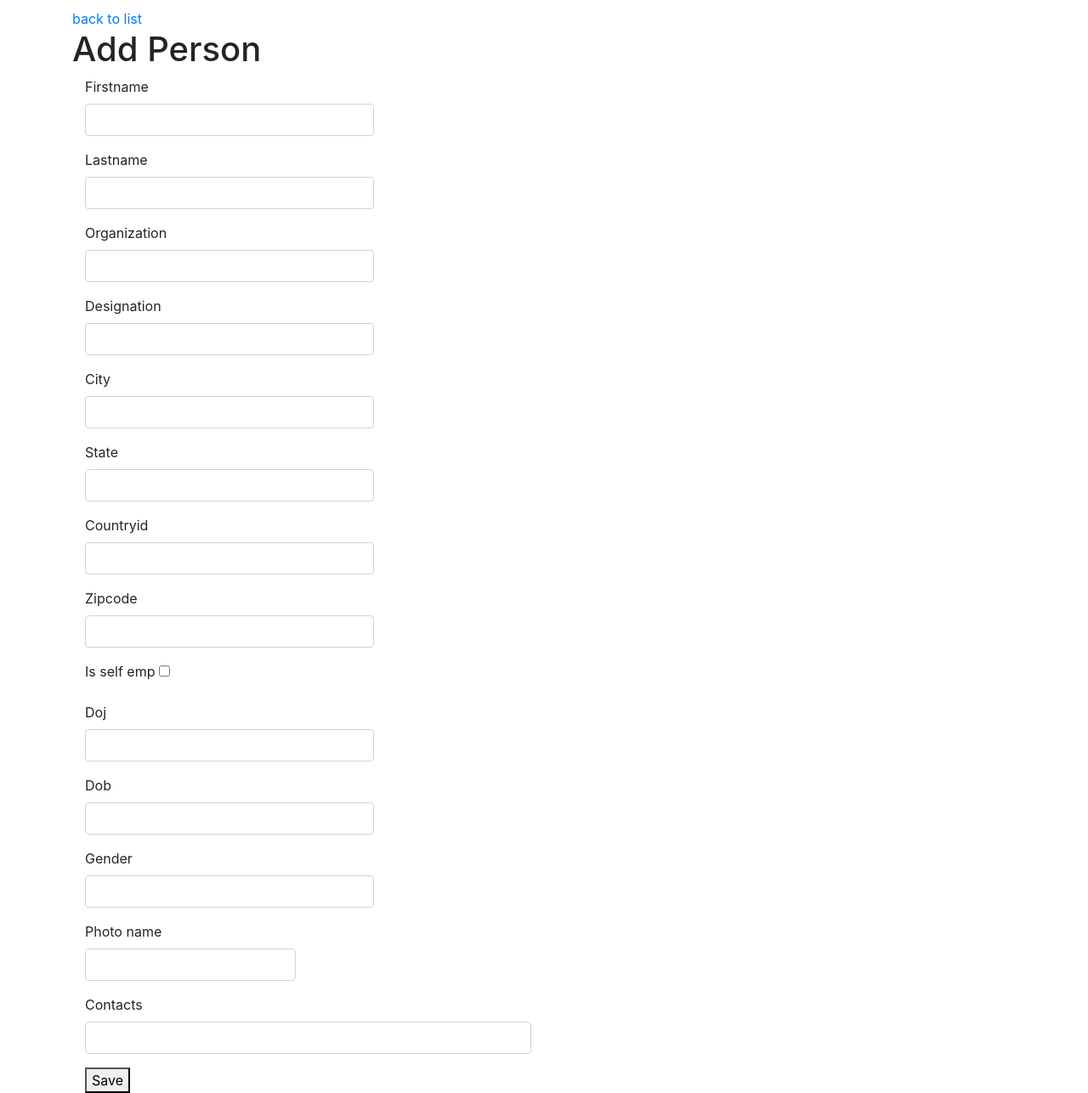
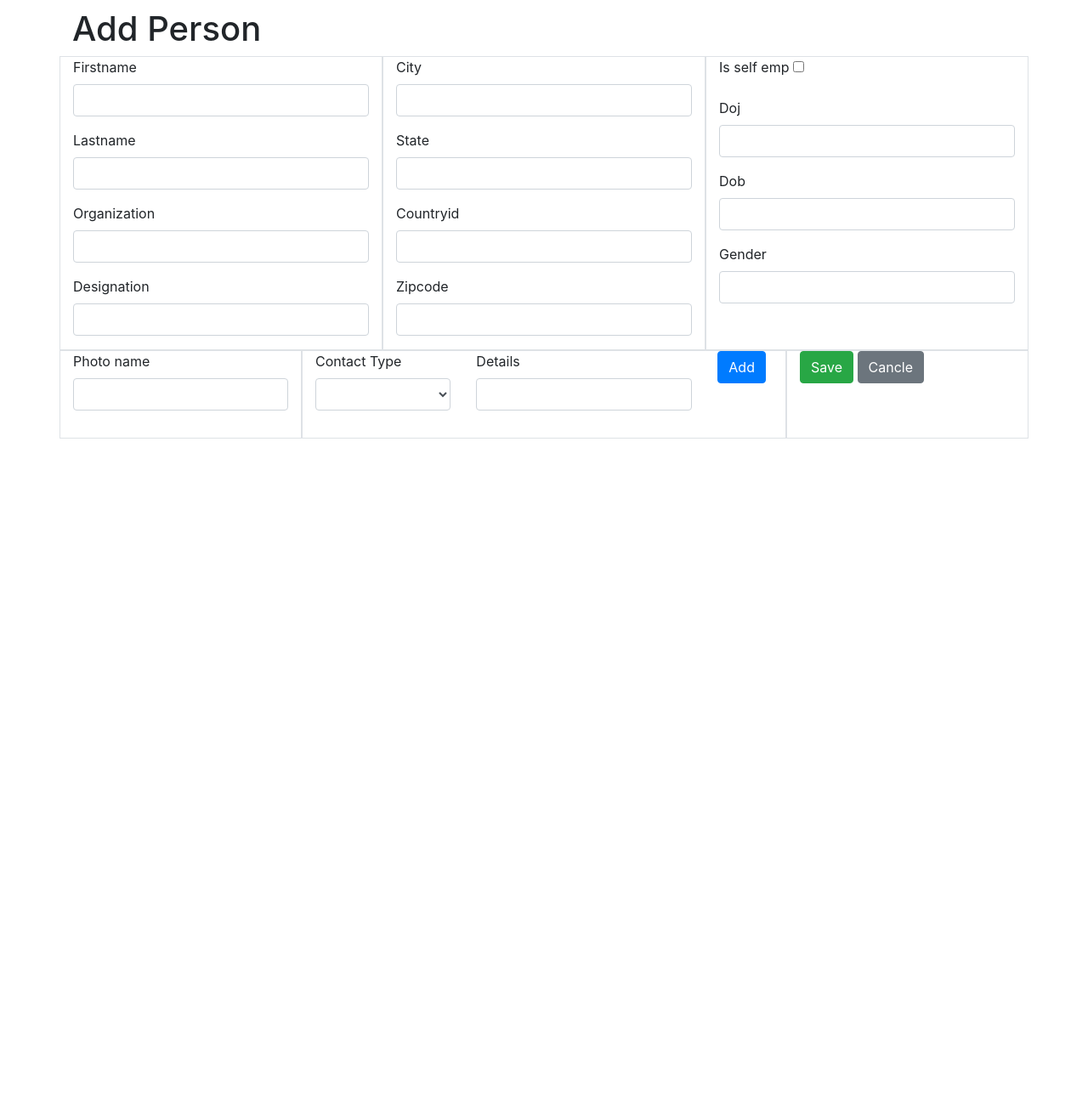
Before and after one commit to jigslad/Test, a Symfony app: template templates/Persons/new.html.twig in a window 1280 px wide. Shown: the whole page at 85% size. After the commit the page ends 516 px from the top, so only its background shows below. Run offline with Twig, Linux system fonts and the light colour scheme; the template is opened without the code that fills it, so the values that code supplies are empty; form fields are guessed from the names that the template uses; some libraries are stand-ins or nearby versions.

Commit message:
half way of contacts

```diff
--- a/src/Controller/PersonsController.php
+++ b/src/Controller/PersonsController.php
@@ -2,6 +2,7 @@
 
 namespace App\Controller;
 
+use App\Entity\ContactTypes;
 use App\Entity\Persons;
 use App\Form\PersonsType;
 use Symfony\Bundle\FrameworkBundle\Controller\AbstractController;
@@ -33,6 +34,9 @@ class PersonsController extends AbstractController
      */
     public function new(Request $request): Response
     {
+        $type = $this->getDoctrine()
+            ->getRepository(ContactTypes::class)
+            ->findAll();
         $tblperson = new Persons();
         $form = $this->createForm(PersonsType::class, $tblperson);
         $form->handleRequest($request);
@@ -53,6 +57,7 @@ class PersonsController extends AbstractController
                 }
                 $tblperson->setPhotoName($newFilename);
             }
+            dump($tblperson);
             $entityManager = $this->getDoctrine()->getManager();
             $entityManager->persist($tblperson);
             $entityManager->flush();
@@ -63,6 +68,7 @@ class PersonsController extends AbstractController
         return $this->render('Persons/new.html.twig', [
             'tblperson' => $tblperson,
             'form' => $form->createView(),
+            'Types' => $type,
         ]);
     }
 
--- a/src/Entity/Locations.php
+++ b/src/Entity/Locations.php
@@ -106,6 +106,4 @@ class Locations
     {
         return $this->getName();
     }
-
-
 }
--- a/templates/Persons/_form.html.twig
+++ b/templates/Persons/_form.html.twig
@@ -1,5 +1,6 @@
-    {{ form_start(form,{'attr':{'class':'row'}}) }}
-        <div class="col-sm-4">
+    {{ form_start(form) }}
+    <div class="row">
+        <div class="col-sm-4 border">
             <div class="form-group">
                 {{ form_label(form.firstname) }}
                 {{ form_widget(form.firstname) }}
@@ -17,7 +18,7 @@
                 {{ form_widget(form.designation) }}
             </div>
         </div>
-        <div class="col-sm-4">
+        <div class="col-sm-4 border">
             <div class="form-group">
                 {{ form_label(form.city) }}
                 {{ form_widget(form.city) }}
@@ -35,7 +36,7 @@
                 {{ form_widget(form.zipcode) }}
             </div>
         </div>
-        <div class="col-sm-4">
+        <div class="col-sm-4 border">
             <div class="form-group">
                 {{ form_label(form.isSelfEmp) }}
                 {{ form_widget(form.isSelfEmp) }}
@@ -53,23 +54,46 @@
                 {{ form_widget(form.gender) }}
             </div>
         </div>
-        <div class="col-sm-3">
+    </div>
+    <div class="row">
+        <div class="col-sm-3 border">
             <div class="form-group">
                 {{ form_label(form.photoName) }}
                 {{ form_widget(form.photoName) }}
             </div>
         </div>
-        <div class="col-sm-6">
+        <div class="col-sm-6 border">
+            <div class="row">
+                <div class="col-sm-4">
+                    <div class="form-group">
+                        <label>Contact Type</label>
+                        <select class="form-control" >
+                            {% for Type in Types %}
+                                <option value="{{ Type.id }}">{{ Type.Contacttype }}</option>
+                            {% endfor %}
+                        </select>
+                    </div>
+                </div>
+                <div class="col-sm-6">
+                    <label>Details</label>
+                    <input type="text" class="form-control" aria-label="Text input with dropdown button">
+                </div>
+                <div class="col-sm-2">
+                    <button class="btn btn-primary">Add</button>
+                </div>
+            </div>
             <div class="form-group">
-                {{ form_label(form.contacts) }}
-                {{ form_widget(form.contacts) }}
+
+{#                {{ form_label(form.contacts) }}#}
+{#                {{ form_widget(form.contacts) }}#}
             </div>
         </div>
-        <div class="col-sm-3">
-        <button class="button">{{ button_label|default('Save') }}</button>
-            {% if button_label is defined %}
-                {{ include('Persons/_delete_form.html.twig') }}
-            {% endif %}
+        <div class="col-sm-3 border">
+            <button class="btn btn-success">{{ button_label|default('Save') }}</button>
+            <a class="btn btn-secondary" href="{{ path('tblpersons_index') }}">Cancle</a>
         </div>
     </div>
     {{ form_end(form) }}
+    {% if button_label is defined %}
+        {{ include('Persons/_delete_form.html.twig') }}
+    {% endif %}
--- a/templates/Persons/edit.html.twig
+++ b/templates/Persons/edit.html.twig
@@ -3,7 +3,6 @@
 {% block title %}Edit Person{% endblock %}
 
 {% block body %}
-    <a href="{{ path('tblpersons_index') }}">back to list</a>
     <h1>Edit Person</h1>
 
     {{ include('Persons/_form.html.twig', {'button_label': 'Update'}) }}
--- a/templates/Persons/new.html.twig
+++ b/templates/Persons/new.html.twig
@@ -3,7 +3,6 @@
 {% block title %}New Person{% endblock %}
 
 {% block body %}
-    <a href="{{ path('tblpersons_index') }}">back to list</a>
     <h1>Add Person</h1>
 
     {{ include('Persons/_form.html.twig') }}
```
Also changed, not shown: src/Entity/Contacts.php (+13 -13 lines), src/Entity/DoctrineMigrationVersions.php (+0 -29 lines), src/Entity/Persons.php (+10 -14 lines), src/Form/PersonsType.php (+13 -9 lines).
